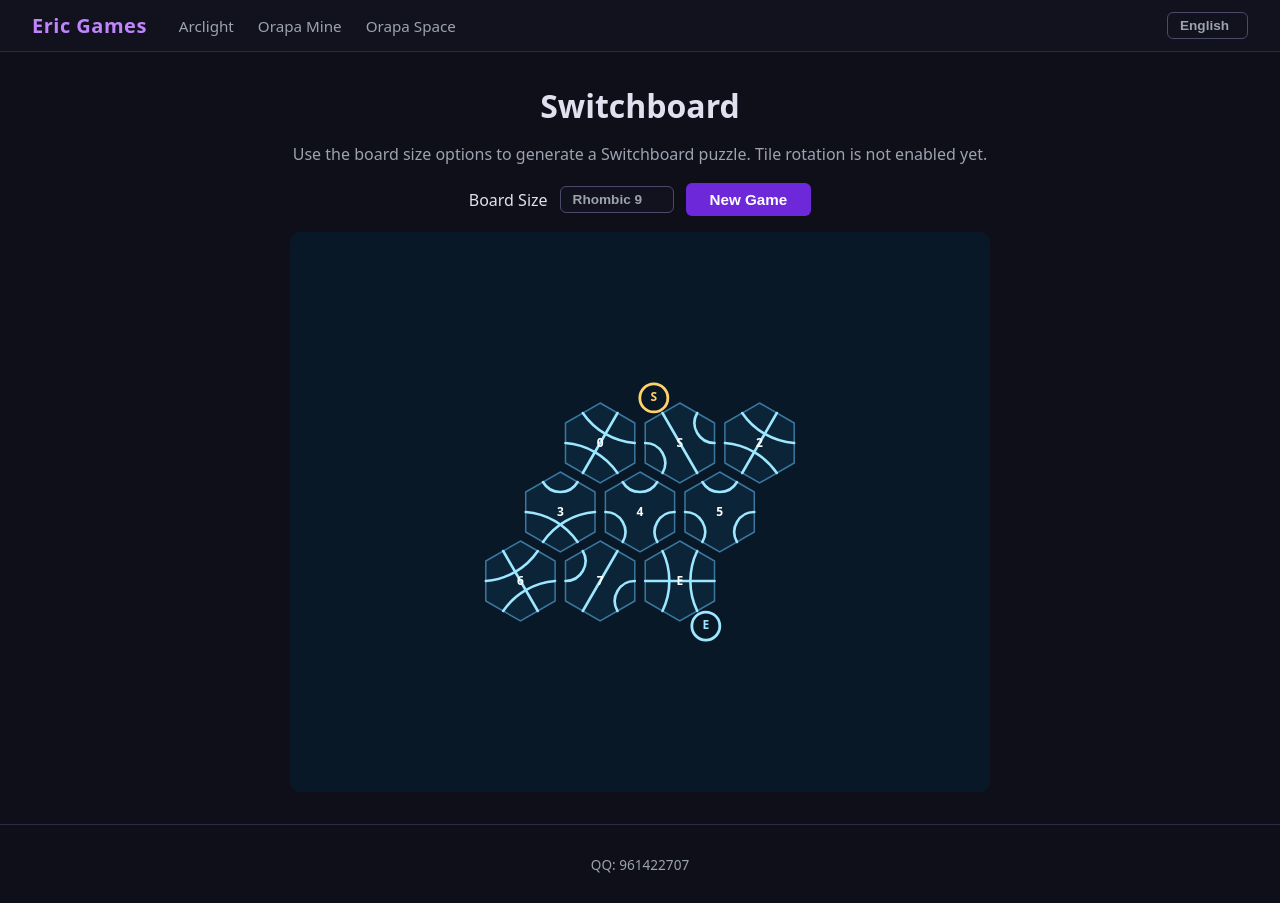
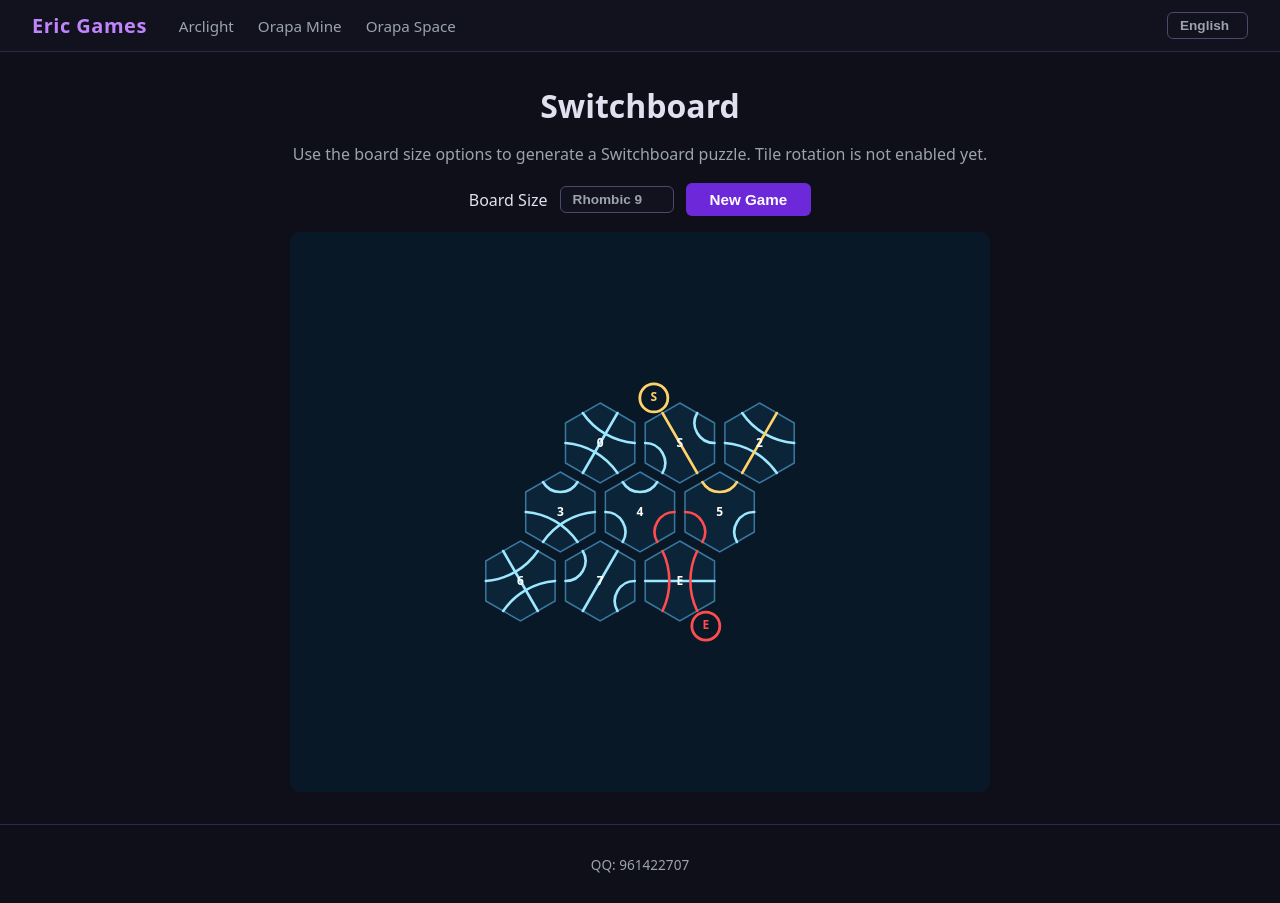
Before and after one commit to EricWebsmith/ericgames, a React (Vite) app: page /#/switchboard in a window 1280 px wide. Built offline with nearby package versions, Linux system fonts and the light colour scheme.

Commit message:
Switchboard: return path segments and color start/end routes
Agent-Logs-Url: https://github.com/EricWebsmith/ericgames/sessions/e3cd35e7-a473-49ca-abd9-edbe3122737d

Co-authored-by: EricWebsmith <338116+EricWebsmith@users.noreply.github.com>

```diff
--- a/src/components/Switchboard.tsx
+++ b/src/components/Switchboard.tsx
@@ -1,8 +1,8 @@
 import { useCallback, useMemo, useState } from 'react';
 import { useTranslation } from 'react-i18next';
 import { getHexCoordinatesByTileNo, getRhombicCoordinatesByTileNo } from '../engine/switchboard/data';
-import { setup } from '../engine/switchboard/gameManager';
-import { BoardType, type Board } from '../engine/switchboard/models';
+import { setup, tranverse } from '../engine/switchboard/gameManager';
+import { BoardType, type Board, type PathSegment } from '../engine/switchboard/models';
 
 const SVG_W = 700;
 const SVG_H = 560;
@@ -11,7 +11,8 @@ const HEX_R = 40;
 const BORDER_MARKER_DISTANCE = HEX_R + 12;
 const BORDER_MARKER_RADIUS = 14;
 const START_MARKER_COLOR = '#ffd36a';
-const END_MARKER_COLOR = '#9de7ff';
+const END_MARKER_COLOR = '#ff4d4f';
+const ARC_DEFAULT_COLOR = '#9de7ff';
 const BOARD_BACKGROUND_COLOR = '#081826';
 
 const DIR_DEG: Record<number, number> = {
@@ -93,6 +94,15 @@ const hexPoints = (cx: number, cy: number, R: number): string =>
     return `${(cx + R * Math.cos(a)).toFixed(1)},${(cy + R * Math.sin(a)).toFixed(1)}`;
   }).join(' ');
 
+const pathSegmentKey = (tileIndex: number, inDir: number, outDir: number): string => {
+  const a = Math.min(inDir, outDir);
+  const b = Math.max(inDir, outDir);
+  return `${tileIndex}-${a}-${b}`;
+};
+
+const pathSegmentToKey = (pathSegment: PathSegment): string =>
+  pathSegmentKey(pathSegment.tileIndex, pathSegment.inDir, pathSegment.outDir);
+
 export default function Switchboard() {
   const { t } = useTranslation();
   const [boardType, setBoardType] = useState<BoardType>(BoardType.Rhombic9);
@@ -159,6 +169,22 @@ export default function Switchboard() {
     board.endTileDirection,
     BORDER_MARKER_DISTANCE,
   );
+  const startPathSegments = useMemo(
+    () => tranverse(board, board.startTileIndex, board.startTileDirection),
+    [board],
+  );
+  const endPathSegments = useMemo(
+    () => tranverse(board, board.endTileIndex, board.endTileDirection),
+    [board],
+  );
+  const startPathSegmentKeys = useMemo(
+    () => new Set(startPathSegments.map(pathSegmentToKey)),
+    [startPathSegments],
+  );
+  const endPathSegmentKeys = useMemo(
+    () => new Set(endPathSegments.map(pathSegmentToKey)),
+    [endPathSegments],
+  );
 
   return (
     <div className="game-container">
@@ -215,11 +241,17 @@ export default function Switchboard() {
                 const inDir = Number(inDirStr);
                 const path = makeArcPath(inDir, outDir, x, y);
                 if (!path) return null;
+                const segmentKey = pathSegmentKey(tile.tileNo, inDir, outDir);
+                const stroke = endPathSegmentKeys.has(segmentKey)
+                  ? END_MARKER_COLOR
+                  : startPathSegmentKeys.has(segmentKey)
+                    ? START_MARKER_COLOR
+                    : ARC_DEFAULT_COLOR;
                 return (
                   <path
                     key={`${tile.tileNo}-${inDir}-${outDir}`}
                     d={path}
-                    stroke="#9de7ff"
+                    stroke={stroke}
                     strokeWidth={2.6}
                     fill="none"
                     strokeLinecap="round"
--- a/src/engine/switchboard/gameManager.ts
+++ b/src/engine/switchboard/gameManager.ts
@@ -1,18 +1,24 @@
 import { getHexBoard, getRhombicBoard } from './data';
-import { BoardType, type Board } from './models';
+import { BoardType, type Board, type PathSegment } from './models';
 
 let nextBoardId = 1;
 
-export function tranverse(board: Board, startTileIndex: number, startDirection: number): [number, number] {
+export function tranverse(board: Board, startTileIndex: number, startDirection: number): PathSegment[] {
     let currentTileIndex = startTileIndex;
     let currentDirection = startDirection;
     let currentTile = board.tiles[currentTileIndex];
+    const path: PathSegment[] = [];
 
     while (true) {
         const outDir = currentTile.arcDict[currentDirection];
+        path.push({
+            tileIndex: currentTileIndex,
+            inDir: currentDirection,
+            outDir,
+        });
         const nextTileIndex = currentTile.edges[outDir];
         if (nextTileIndex === undefined) {
-            return [currentTileIndex, outDir];
+            return path;
         }
 
         // Next
--- a/src/engine/switchboard/models.ts
+++ b/src/engine/switchboard/models.ts
@@ -70,3 +70,9 @@ export interface Board {
     endTileDirection: number;
     tiles: TileInBoard[];
 }
+
+export interface PathSegment {
+    tileIndex: number;
+    inDir: number;
+    outDir: number;
+}
```
Also changed, not shown: 1 other file (tests, documents, lock files or other folders).
